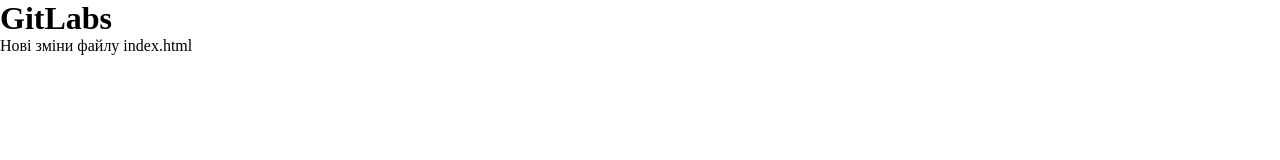
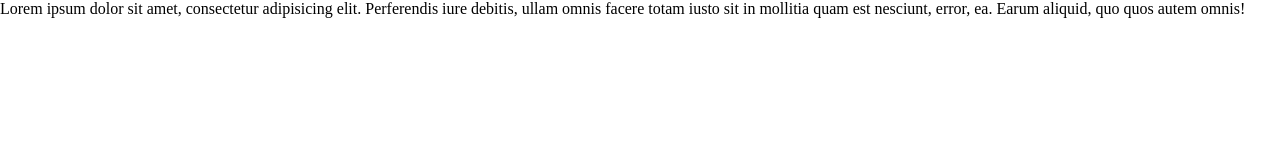
Before and after one commit to shchuckysv/Projects, a plain HTML site: page index.html in a window 1280 px wide. Drawn offline with Linux system fonts and the light colour scheme.

Commit message:
third commit

```diff
--- a/index.html
+++ b/index.html
@@ -6,8 +6,7 @@
 	<link rel="stylesheet" type="text/css" href="css/styles.css">
 </head>
 <body>
-<h1>GitLabs</h1>
-<p>Нові зміни файлу index.html</p>
+<p>Lorem ipsum dolor sit amet, consectetur adipisicing elit. Perferendis iure debitis, ullam omnis facere totam iusto sit in mollitia quam est nesciunt, error, ea. Earum aliquid, quo quos autem omnis!</p>
 
 </body>
 </html>
```
